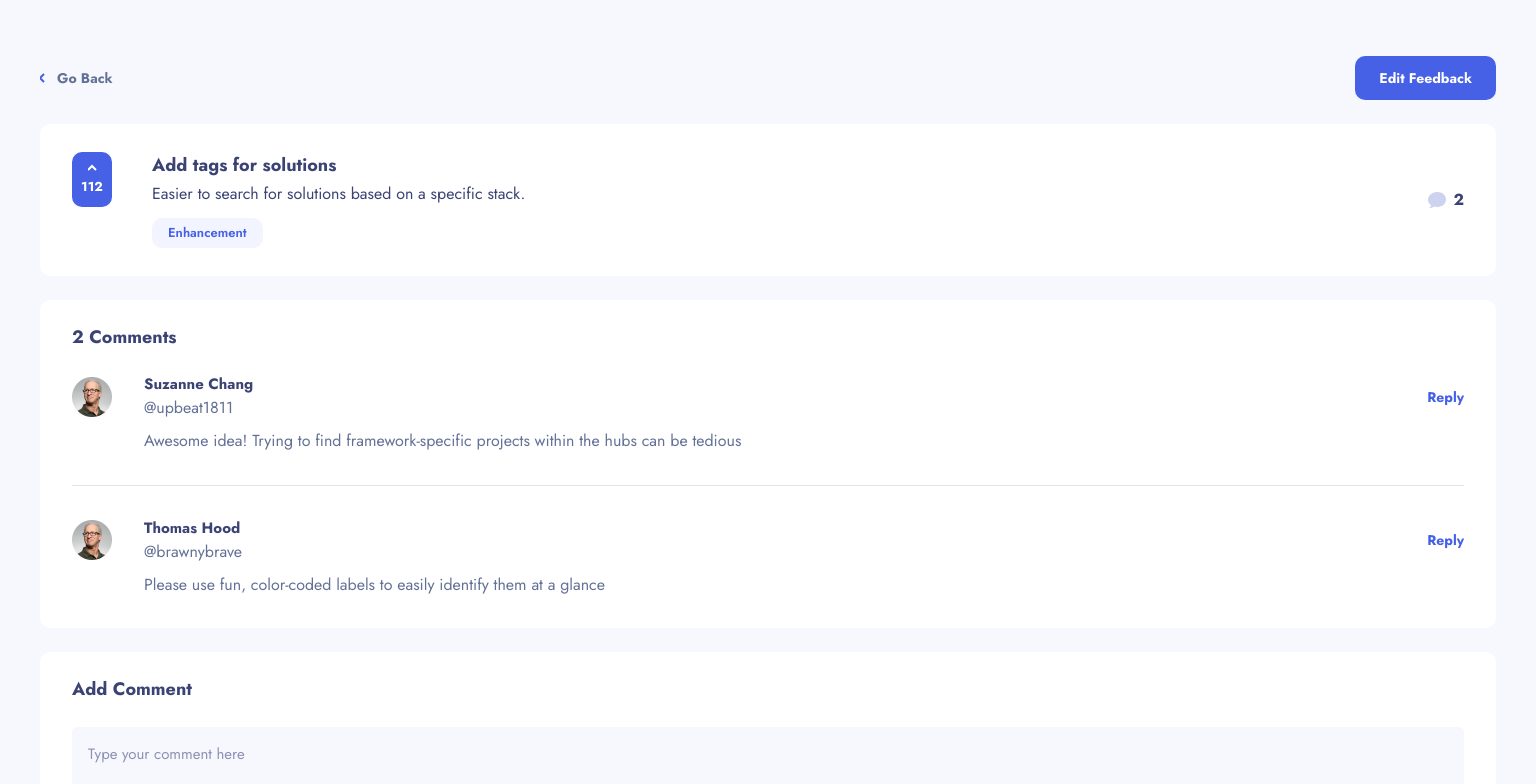
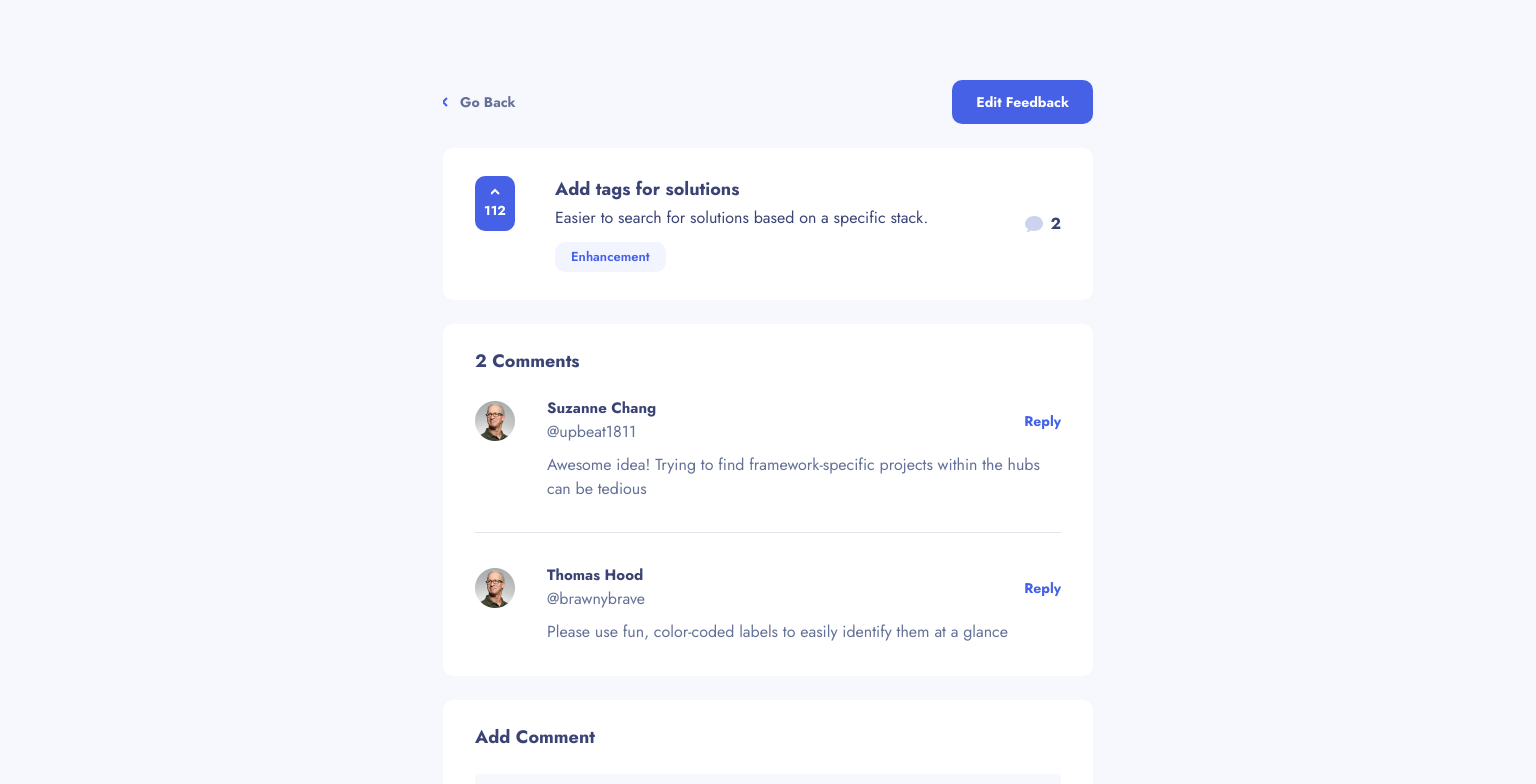
Before and after one commit to omonteon/product-feedback-app, a React (Vite) app: page /feedback/1 in a window 1536 px wide. Shown: the top 784 px of the page. Built offline with nearby package versions, Linux system fonts and the light colour scheme.

Commit message:
style: FeedbackDetails desktop layout

```diff
--- a/src/pages/FeedbackDetails/FeedbackDetails.tsx
+++ b/src/pages/FeedbackDetails/FeedbackDetails.tsx
@@ -48,6 +48,7 @@ function FeedbackDetailsPage() {
   );
 }
 
+// TODO: Move this component out of this file
 function FeedbackDetails() {
   const [feedback, currentUser] = useAsyncValue() as FeedbackDetailsDataTuple;
   const userVotes = currentUser.votes ?? [];
--- a/src/pages/FeedbackDetails/feedbackDetails.module.css
+++ b/src/pages/FeedbackDetails/feedbackDetails.module.css
@@ -51,7 +51,8 @@
 
 @media (min-width: 768px) {
   .feedbackDetails {
-    padding: 56px 40px 40px;
+    margin-top: 56px;
+    padding: 0px 40px 40px;
   }
   .feedbackDetails header a {
     font-size: 0.875rem;
@@ -61,3 +62,10 @@
     margin-bottom: 2rem;
   }
 }
+
+@media (min-width: 1440px) {
+  .feedbackDetails {
+    max-width: 730px;
+    margin: 80px auto 0 auto;
+  }
+}
```
